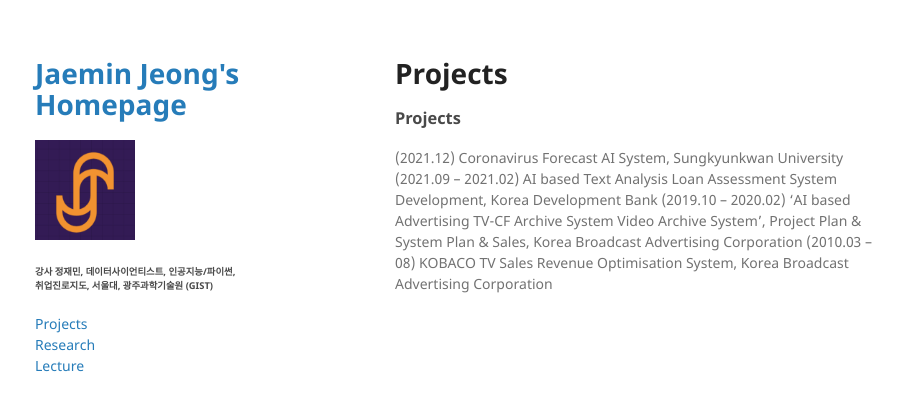
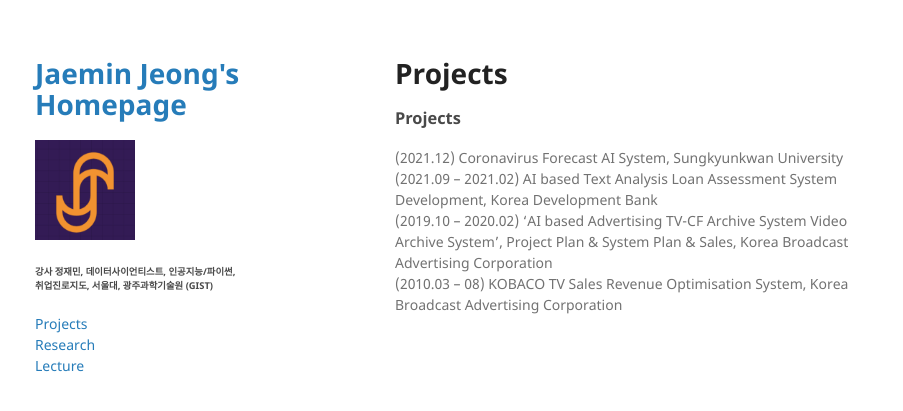
Before and after one commit to dscoool/dscoool.github.io, a Jekyll site: the page built from projects.md, in a window 1280 px wide. Shown: the top 411 px of the page, without its empty margins (175-1078 px from the left). Built offline with Jekyll 4.4.1, drawn with Linux system fonts in a browser that asks for light colours; our own code applies the rules of GitHub Pages for plain Markdown files.

```diff
--- a/projects.md
+++ b/projects.md
@@ -4,7 +4,7 @@
 
 ### Projects
 
-(2021.12) Coronavirus Forecast AI System, Sungkyunkwan University
-(2021.09 – 2021.02) AI based Text Analysis Loan Assessment System Development,   Korea Development Bank
-(2019.10 – 2020.02) 'AI based Advertising TV-CF Archive System  Video Archive System', Project Plan & System Plan & Sales, Korea Broadcast Advertising Corporation
-(2010.03 – 08) KOBACO TV Sales Revenue Optimisation System, Korea Broadcast Advertising Corporation
+(2021.12) Coronavirus Forecast AI System, Sungkyunkwan University <br/>
+(2021.09 – 2021.02) AI based Text Analysis Loan Assessment System Development,   Korea Development Bank <br/>
+(2019.10 – 2020.02) 'AI based Advertising TV-CF Archive System  Video Archive System', Project Plan & System Plan & Sales, Korea Broadcast Advertising Corporation <br/>
+(2010.03 – 08) KOBACO TV Sales Revenue Optimisation System, Korea Broadcast Advertising Corporation <br/>
```
